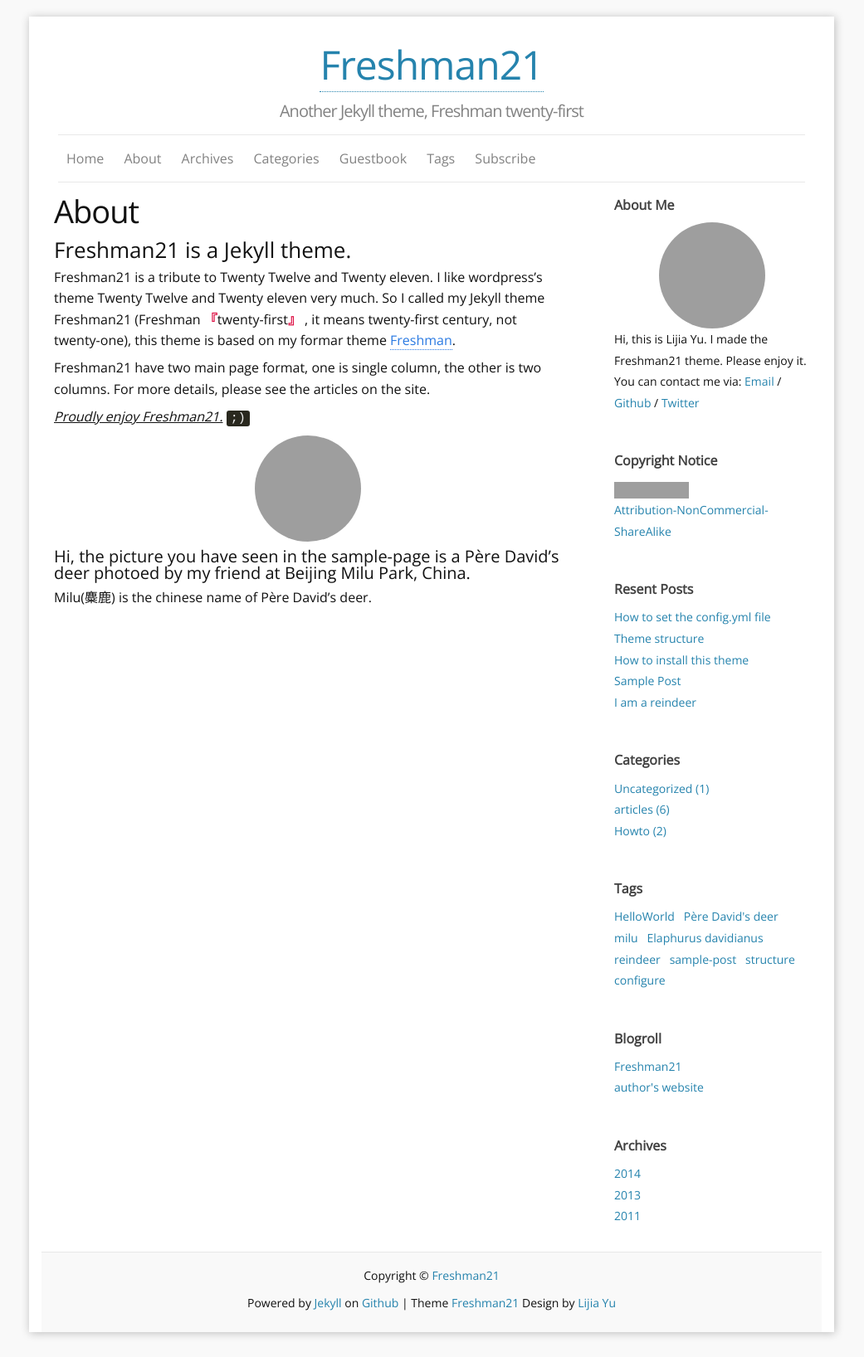
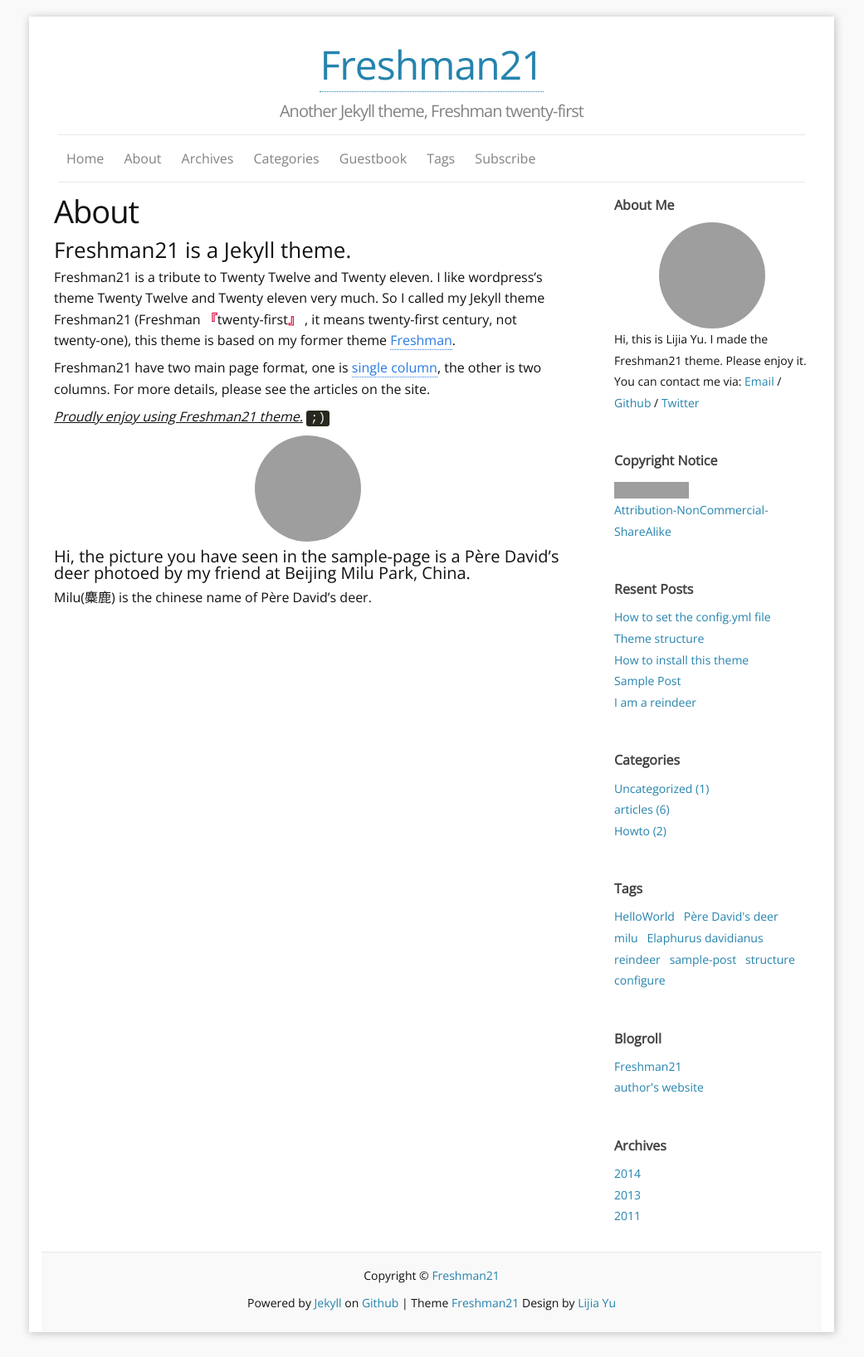
Before and after one commit to yulijia/freshman21, a Jekyll site: the page built from about.md, in a window 1280 px wide. Shown: the whole page at 83% size, without its empty margins (120-1161 px from the left). Built offline with Jekyll 4.4.1, drawn with Linux system fonts in a browser that asks for light colours; comment, search, counter and statistics services are not loaded; grey boxes are pictures that could not be loaded.

Commit message:
update about-me page

```diff
--- a/about.md
+++ b/about.md
@@ -10,11 +10,11 @@ permalink: /about/
 
 Freshman21 is a tribute to Twenty Twelve and Twenty eleven.
 I like wordpress's theme Twenty Twelve and Twenty eleven very much.
-So I called my Jekyll theme Freshman21 (Freshman <q>twenty-first</q> , it means twenty-first century, not twenty-one), this theme is based on my formar theme [Freshman](https://github.com/yulijia/freshman/).
+So I called my Jekyll theme Freshman21 (Freshman <q>twenty-first</q> , it means twenty-first century, not twenty-one), this theme is based on my former theme [Freshman](https://github.com/yulijia/freshman/).
 
-Freshman21 have two main page format, one is single column, the other is two columns. For more details, please see the articles on the site.
+Freshman21 have two main page format, one is [single column](http://yulijia.net/en/  "see demo"), the other is two columns. For more details, please see the articles on the site.
 
-<cite>Proudly enjoy Freshman21.</cite> <code>;)</code>
+<cite>Proudly enjoy using Freshman21 theme.</cite> <code>;)</code>
 
 <img title="麋鹿" src="https://i.imgur.com/15BT1.jpg" alt="麋鹿" width="580" height="668" />
 
```
